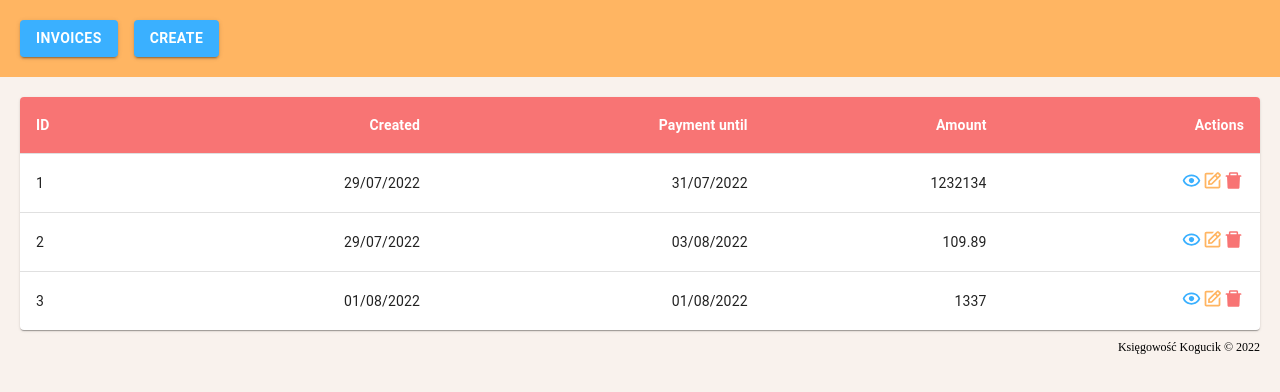
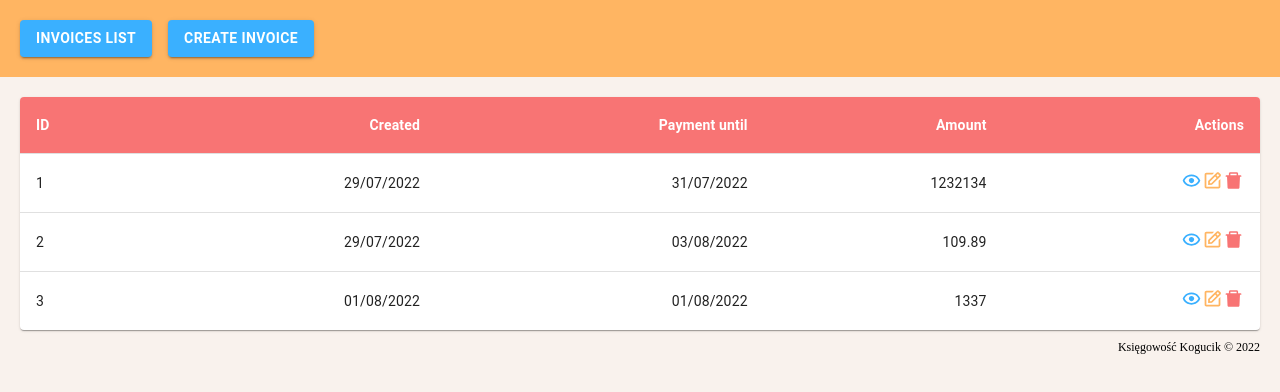
Before and after one commit to AdrianChojnacki/Accounting-Application, a React (Create React App) app: page / in a window 1280 px wide. Shown: the top 392 px of the page. Built offline with nearby package versions, Linux system fonts and the light colour scheme; data requests are answered from the project's data file.

Commit message:
Change Header texts

```diff
--- a/src/components/Header/Header.tsx
+++ b/src/components/Header/Header.tsx
@@ -3,8 +3,8 @@ import { Stack, Button } from "@mui/material";
 import HeaderCSS from "./Header.module.css";
 
 const texts = {
-  invoices: "INVOICES",
-  create: "CREATE",
+  invoices: "INVOICES LIST",
+  create: "CREATE INVOICE",
 };
 
 const Header = () => {
```
